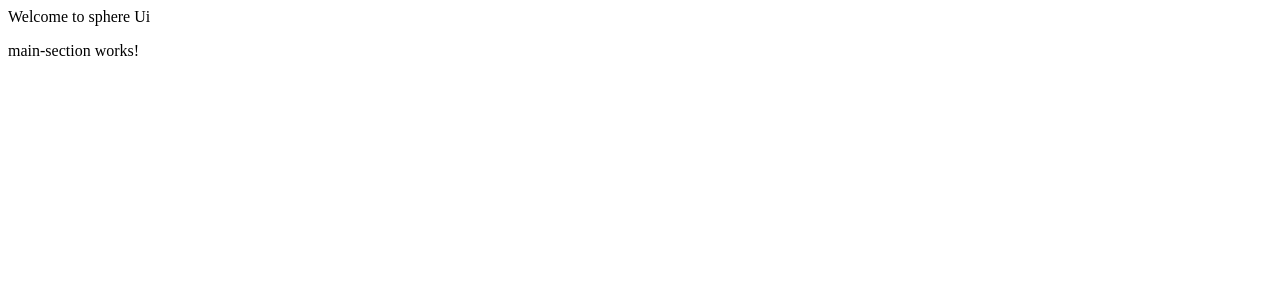
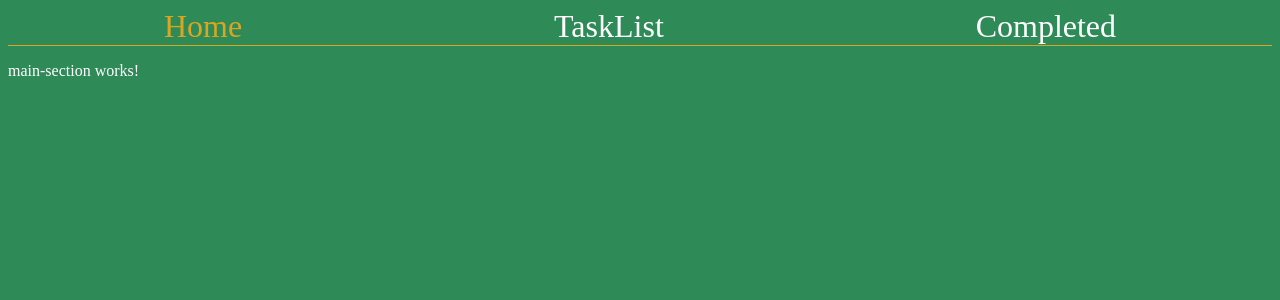
Before and after one commit to sivaranjini005/Task_Sphere, an Angular app in the folder SphereUI/: page /Home in a window 1280 px wide. Before the commit this address led to /. Shown: the top 300 px of the page. Built offline with nearby package versions, Linux system fonts and the light colour scheme.

Commit message:
navigation bar added

```diff
--- a/SphereUI/src/app/app.component.css
+++ b/SphereUI/src/app/app.component.css
@@ -0,0 +1,20 @@
+.main-container {
+    display: grid;
+    grid-template-rows: auto 1fr;
+    padding: 8px;
+}
+
+.navigation-bar {
+    display: flex;
+    justify-content: space-around;
+    font-size: xx-large;
+    border-bottom:  1px solid goldenrod;
+}
+
+.navigation-bar .navigation-link {
+    cursor: pointer;
+}
+
+.navigation-bar .active {
+    color: goldenrod;
+}
--- a/SphereUI/src/app/app.component.html
+++ b/SphereUI/src/app/app.component.html
@@ -1,2 +1,12 @@
-<div>Welcome to sphere Ui</div>
-<app-main-section></app-main-section>
+<div class="main-container">
+  <div class="navigation-bar">
+    @for(link of links; track link) {
+    <div class="navigation-link" [routerLink]="link" routerLinkActive="active">
+      {{ link }}
+    </div>
+    }
+  </div>
+  <div class="content">
+    <router-outlet></router-outlet>
+  </div>
+</div>
--- a/SphereUI/src/app/app.component.ts
+++ b/SphereUI/src/app/app.component.ts
@@ -1,12 +1,14 @@
 import { Component } from '@angular/core';
-import { MainSectionComponent } from '../components/main-section/main-section.component';
+import { RouterLink, RouterLinkActive, RouterOutlet } from '@angular/router';
 
 @Component({
   selector: 'app-root',
-  imports: [MainSectionComponent],
+  imports: [RouterLink, RouterLinkActive, RouterOutlet],
   templateUrl: './app.component.html',
   styleUrl: './app.component.css'
 })
 export class AppComponent {
-  title = 'sphere-ui';
+
+  links: string[] = ['Home', 'TaskList', 'Completed'];
+
 }
--- a/SphereUI/src/app/app.routes.ts
+++ b/SphereUI/src/app/app.routes.ts
@@ -1,3 +1,22 @@
 import { Routes } from '@angular/router';
+import { MainSectionComponent } from '../components/main-section/main-section.component';
 
-export const routes: Routes = [];
+export const routes: Routes = [
+    {
+        path: '',
+        redirectTo: '/Home',
+        pathMatch: 'full'
+    },
+    {
+        path: 'Home',
+        component: MainSectionComponent
+    },
+    {
+        path: 'TaskList',
+        component: MainSectionComponent
+    },
+    {
+        path: 'Completed',
+        component: MainSectionComponent
+    },
+];
--- a/SphereUI/src/styles.css
+++ b/SphereUI/src/styles.css
@@ -1 +1,7 @@
 /* You can add global styles to this file, and also import other style files */
+
+body {
+    margin: 0px;
+    background-color: #2E8B57;
+    color: #FFFFFF;
+}
```
